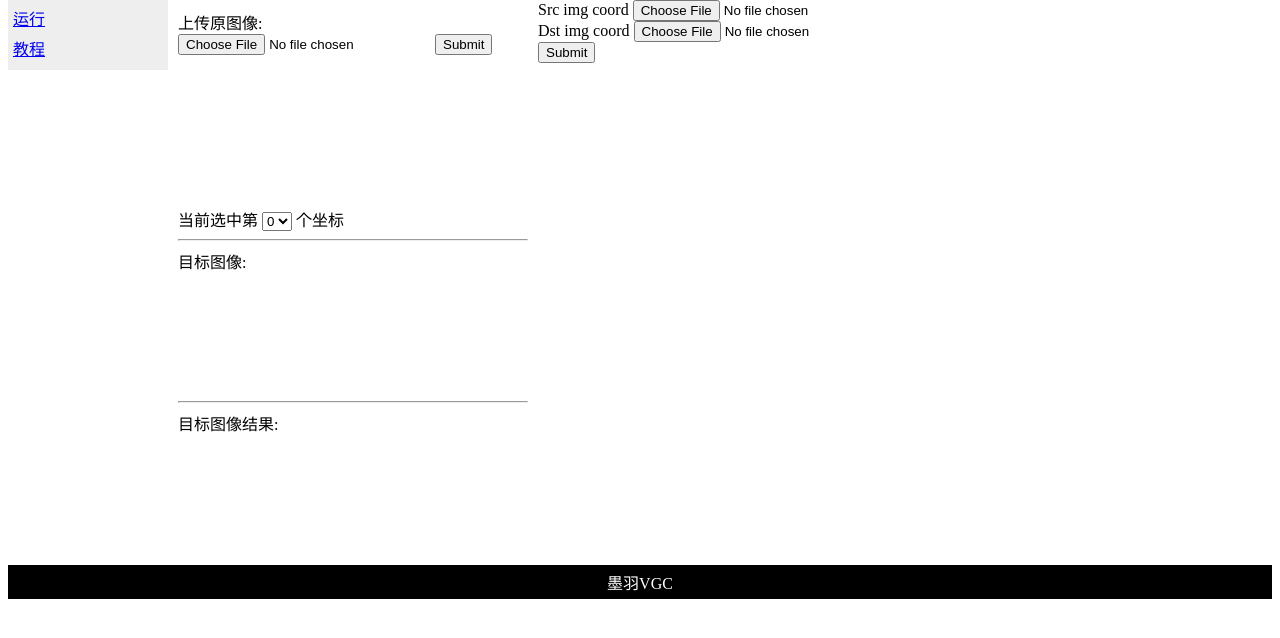
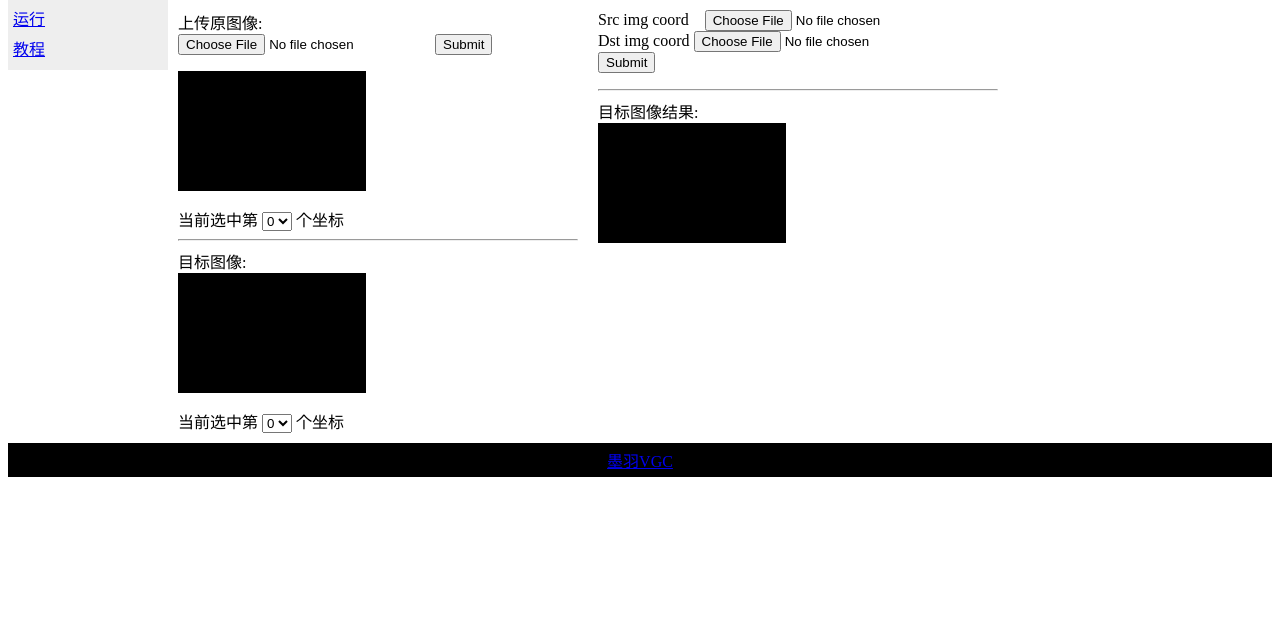
Before and after one commit to voaignidc/perspectiveTransformMatrixCalc, a Python web app: template app/templates/index.html in a window 1280 px wide. Shown: the part 107-745 px from the top of the page. Run offline with Jinja, Linux system fonts and the light colour scheme; the template is opened without the code that fills it: most values are stand-ins (such as "Sample title", 1, 10 or a date in 2020); form fields are guessed from the names that the template uses.

Commit message:
replan interface

```diff
--- a/app/static/cnvs.js
+++ b/app/static/cnvs.js
@@ -18,6 +18,8 @@ function cnvsMouseMove(e, cnvsId, textId)
     document.getElementById(textId).innerHTML="鼠标滑过的坐标:("+x+", "+y+")";
 }
 
+var srcImgX = new Array();
+var srcImgY = new Array();
 function cnvsClick(e, cnvsId, textId)
 {
     var canvas=document.getElementById(cnvsId);
--- a/app/static/default.css
+++ b/app/static/default.css
@@ -12,7 +12,7 @@ nav{
     padding:5px;
 }
 section{
-	width:350px;
+	width:400px;
     float:left;
     padding:10px;
 }
@@ -24,5 +24,5 @@ footer{
     padding:5px;
 }
 canvas{
-    /*border:1px solid #c3c3c3;*/
+    background-color: black;
 }
--- a/app/templates/index.html
+++ b/app/templates/index.html
@@ -10,6 +10,7 @@
         var srcImageC = document.getElementById("srcImageCanvas");
         var dstImageC = document.getElementById("dstImageCanvas");
         var rstImageC = document.getElementById("rstImageCanvas");
+
         var srcImageCxt = srcImageC.getContext("2d");
         var srcImg = new Image();
         srcImg.onload = function()
@@ -61,12 +62,12 @@
     </form>
 
     <canvas id="srcImageCanvas" width="188" height="120"
-        onmousemove="cnvsMouseMove(event, this.id, 'srcImageXYShow')"
-        onclick="cnvsClick(event, this.id, 'srcImageXY'), cnvsReload(this.id), cnvsDraw(event, this.id)">
+            onmousemove="cnvsMouseMove(event, this.id, 'srcImgCoordShow')"
+            onclick="cnvsClick(event, this.id, 'srcImgCoord'), cnvsReload(this.id), cnvsDraw(event, this.id)">
     你的浏览器不支持canvas,请换用firefox或chrome.
     </canvas>
 
-<p id="srcImageXYShow"></p>
+    <p id="srcImgCoordShow"></p>
 
     <span>当前选中第</span>
     <select name="srcImgCoordIndex">
@@ -80,9 +81,41 @@
     <hr/>
     目标图像:
     <br/>
-<canvas id="dstImageCanvas" width="188" height="120">
+    <canvas id="dstImageCanvas" width="188" height="120"
+            onmousemove="cnvsMouseMove(event, this.id, 'dstImgCoordShow')">
     你的浏览器不支持canvas,请换用firefox或chrome.
     </canvas>
+
+    <p id="dstImgCoordShow"></p>
+
+    <span>当前选中第</span>
+    <select name="dstImgCoordIndex">
+        <option>0</option>
+        <option>1</option>
+        <option>2</option>
+        <option>3</option>
+    </select>
+    <span>个坐标</span>
+</section>
+
+<section>
+    <form action="{{ url_for('main.doPerspect') }}" method="POST">
+        {{ doPerspectForm.hidden_tag() }}
+        {{ doPerspectForm.srcImgCoord.label }}
+        <span>&nbsp;&nbsp;</span>
+        {{ doPerspectForm.srcImgCoord(id='srcImgCoord', size=30) }}
+        {% for error in doPerspectForm.srcImgCoord.errors %}
+            <span style="color: red;">{{ error }}</span>
+        {% endfor %}
+        <br/>
+        {{ doPerspectForm.dstImgCoord.label }}
+        {{ doPerspectForm.dstImgCoord(id='dstImgCoord', size=30) }}
+        {% for error in doPerspectForm.dstImgCoord.errors %}
+            <span style="color: red;">{{ error }}</span>
+        {% endfor %}
+        <br/>
+        {{ doPerspectForm.submit }}
+    </form>
 
     <hr/>
     目标图像结果:
@@ -98,26 +131,8 @@
     </script>
 {% endif %}
 
-<form action="{{ url_for('main.doPerspect') }}" method="POST">
-    {{ doPerspectForm.hidden_tag() }}
-    {{ doPerspectForm.srcImgCoord.label }}
-    {{ doPerspectForm.srcImgCoord(id='srcImageXY') }}
-    {% for error in doPerspectForm.srcImgCoord.errors %}
-        <span style="color: red;">{{ error }}</span>
-    {% endfor %}
-    <br/>
-    {{ doPerspectForm.dstImgCoord.label }}
-    {{ doPerspectForm.dstImgCoord(id='dstImageXY') }}
-    {% for error in doPerspectForm.dstImgCoord.errors %}
-        <span style="color: red;">{{ error }}</span>
-    {% endfor %}
-    <br/>
-    {{ doPerspectForm.submit }}
-</form>
-
-
 <footer>
-墨羽VGC
+    <a href="https://github.com/voaignidc" target="_blank">墨羽VGC</a>
 </footer>
 
 </body>
```
Also changed, not shown: app/templates/tutorial.html (+6 -6 lines). Lines whose indentation alone changed are shown as unchanged.
